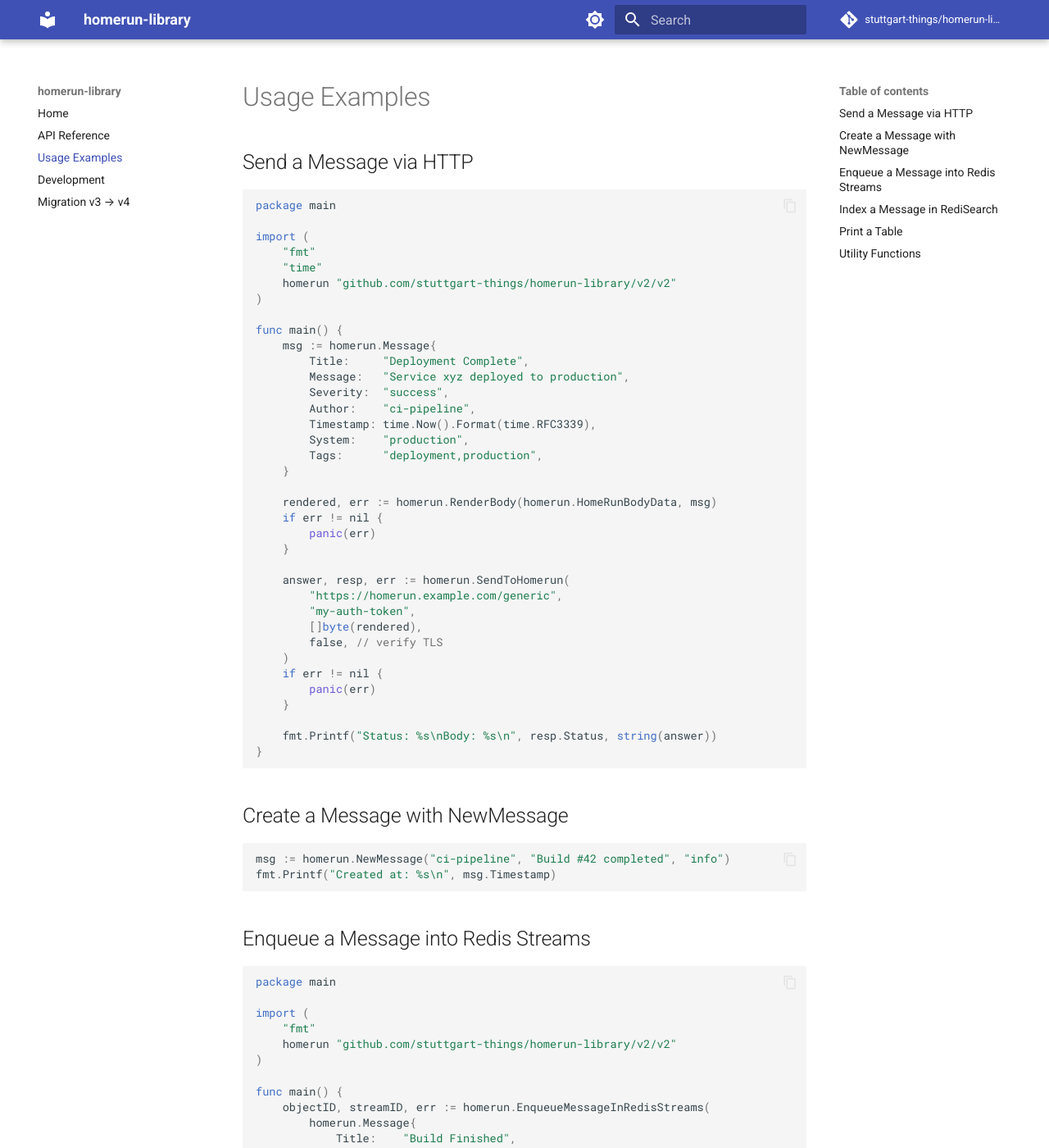
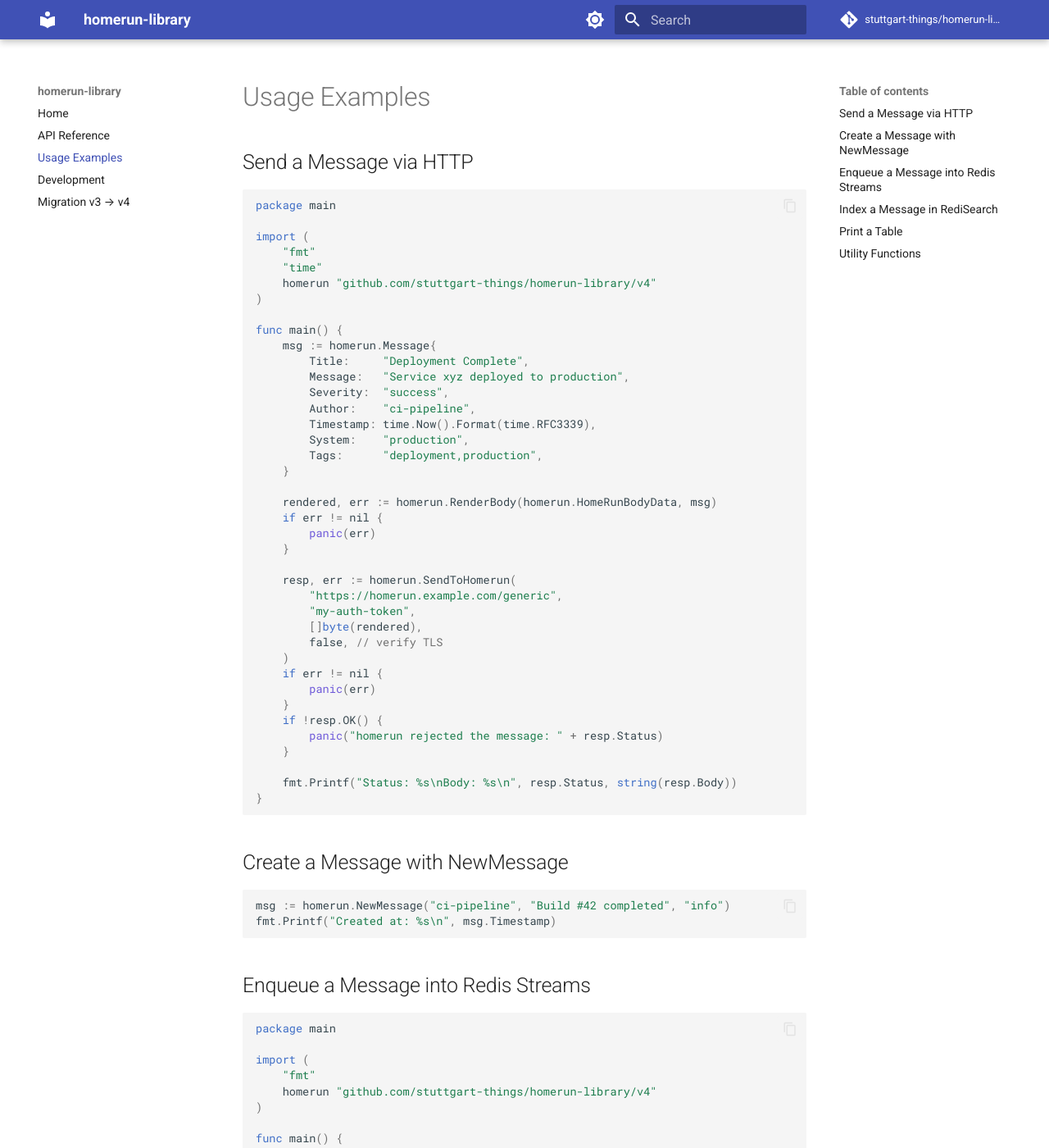
Before and after one commit to stuttgart-things/homerun-library, an MkDocs documentation site: the page built from docs/usage.md, in a window 1280 px wide and 1400 px high. Shown: the whole window at 82% size. Built offline with MkDocs 1.6.1 and Material for MkDocs 9.7.7, drawn with Linux system fonts in a browser that asks for light colours; comment, search, counter and statistics services are not loaded; some of the changed text lies outside the part shown.

Commit message:
feat: PrintTableRows for tables with more than one row (#124)
PrintTable appends exactly one row, so it cannot render a real table.
PrintTableRows takes any number of rows. PrintTable is kept as a
deprecated one-row wrapper so v4 callers keep compiling; it goes in v5.

Also brings docs/usage.md and docs/index.md up to v4: the import paths
still read /v2/v2 and the send example used the v3 signature.

Closes #57

Co-Authored-By: Claude Opus 5 (1M context) <noreply@anthropic.com>
Claude-Session: https://claude.ai/code/session_015A2e9pUP8BgTMsXA1YVfW1

````diff
--- a/docs/usage.md
+++ b/docs/usage.md
@@ -8,7 +8,7 @@ package main
 import (
     "fmt"
     "time"
-    homerun "github.com/stuttgart-things/homerun-library/v2/v2"
+    homerun "github.com/stuttgart-things/homerun-library/v4"
 )
 
 func main() {
@@ -27,7 +27,7 @@ func main() {
         panic(err)
     }
 
-    answer, resp, err := homerun.SendToHomerun(
+    resp, err := homerun.SendToHomerun(
         "https://homerun.example.com/generic",
         "my-auth-token",
         []byte(rendered),
@@ -36,8 +36,11 @@ func main() {
     if err != nil {
         panic(err)
     }
+    if !resp.OK() {
+        panic("homerun rejected the message: " + resp.Status)
+    }
 
-    fmt.Printf("Status: %s\nBody: %s\n", resp.Status, string(answer))
+    fmt.Printf("Status: %s\nBody: %s\n", resp.Status, string(resp.Body))
 }
 ```
 
@@ -55,7 +58,7 @@ package main
 
 import (
     "fmt"
-    homerun "github.com/stuttgart-things/homerun-library/v2/v2"
+    homerun "github.com/stuttgart-things/homerun-library/v4"
 )
 
 func main() {
@@ -88,7 +91,7 @@ func main() {
 ```go
 package main
 
-import homerun "github.com/stuttgart-things/homerun-library/v2/v2"
+import homerun "github.com/stuttgart-things/homerun-library/v4"
 
 func main() {
     err := homerun.StoreInRediSearch(
@@ -121,14 +124,17 @@ package main
 import (
     "os"
     "github.com/jedib0t/go-pretty/v6/table"
-    homerun "github.com/stuttgart-things/homerun-library/v2/v2"
+    homerun "github.com/stuttgart-things/homerun-library/v4"
 )
 
 func main() {
-    homerun.PrintTable(
+    homerun.PrintTableRows(
         os.Stdout,
         table.Row{"Service", "Status", "Version"},
-        table.Row{"homerun-api", "running", "v1.2.3"},
+        []table.Row{
+            {"homerun-api", "running", "v1.2.3"},
+            {"homerun-scout", "running", "v0.9.0"},
+        },
         table.StyleLight,
     )
 }
````
Also changed, not shown: docs/api.md (+10 -1 lines), docs/index.md (+2 -2 lines), 3 other files.
